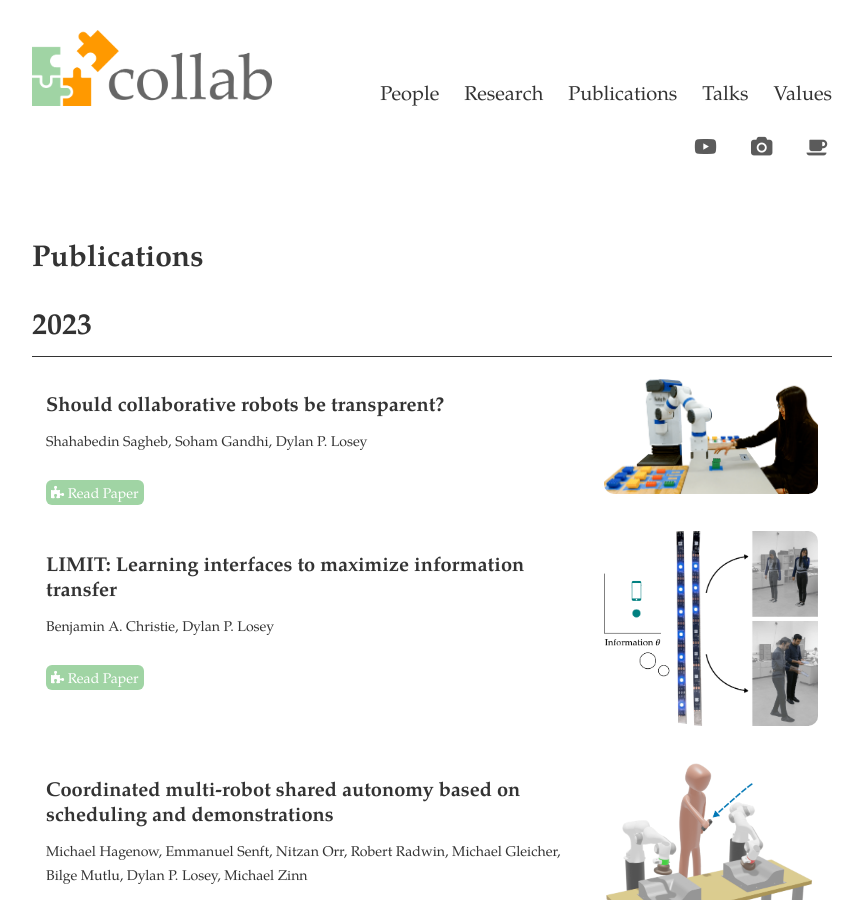
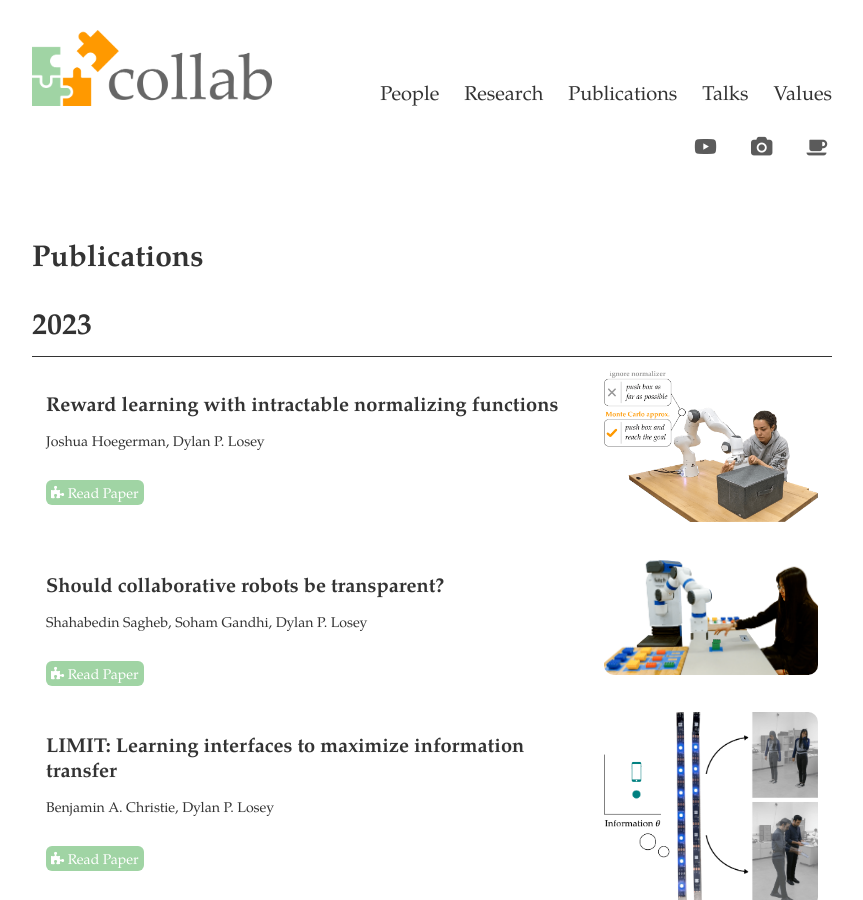
Before and after one commit to VT-Collab/vt-collab.github.io, a Jekyll site: the page built from publications.html, in a window 1280 px wide and 900 px high. Shown: the whole window, without its empty margins (208-1071 px from the left). Built offline with Jekyll 4.4.1, drawn with Linux system fonts in a browser that asks for light colours; nearby versions of some CDN libraries.

Commit message:
adding josh paper

```diff
--- a/_data/publications.yml
+++ b/_data/publications.yml
@@ -1,3 +1,11 @@
+- title: "Reward learning with intractable normalizing functions"
+  authors: Joshua Hoegerman, Dylan P. Losey
+  venue: ""
+  year: 2023
+  note: ""
+  pdf: /pdfs/josh_ral23.pdf
+  figure: /images/publications/josh_ral23.png
+
 - title: "Should collaborative robots be transparent?"
   authors: Shahabedin Sagheb, Soham Gandhi, Dylan P. Losey
   venue: ""
```
Also changed, not shown: images/publications/josh_ral23.png (added), 1 other file.
